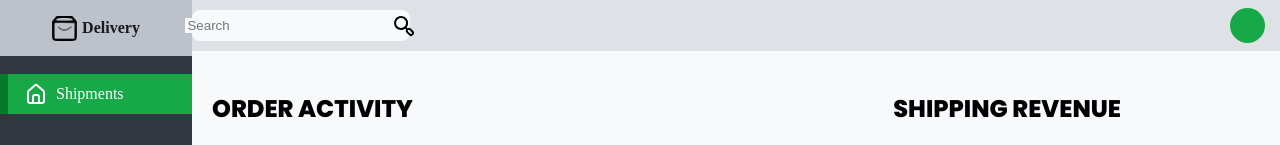
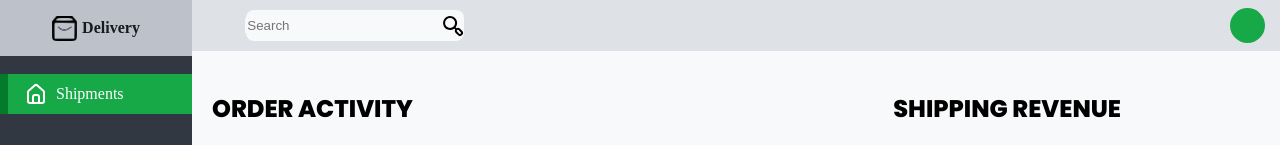
Before and after one commit to DuanNguyen2907/Delivery_sp09, a React (Create React App) app: page / in a window 1280 px wide. Shown: the top 145 px of the page. Built offline with nearby package versions, Linux system fonts and the light colour scheme; no server answers; the HTML template or start-up script is replaced by a standard one.

Commit message:
Update SearchAria.css

```diff
--- a/src/components/SearchAria/SearchAria.css
+++ b/src/components/SearchAria/SearchAria.css
@@ -12,9 +12,10 @@
     width: 20%;
     background-color: #F8F9FAFF;
     left: 0;
+    margin-left: 5%;
     border-radius: 8px;
     display: grid;
-    grid-template-columns: 95% auto;
+    grid-template-columns: 90% auto;
     justify-content: center;
     align-items: center;
 }
```
